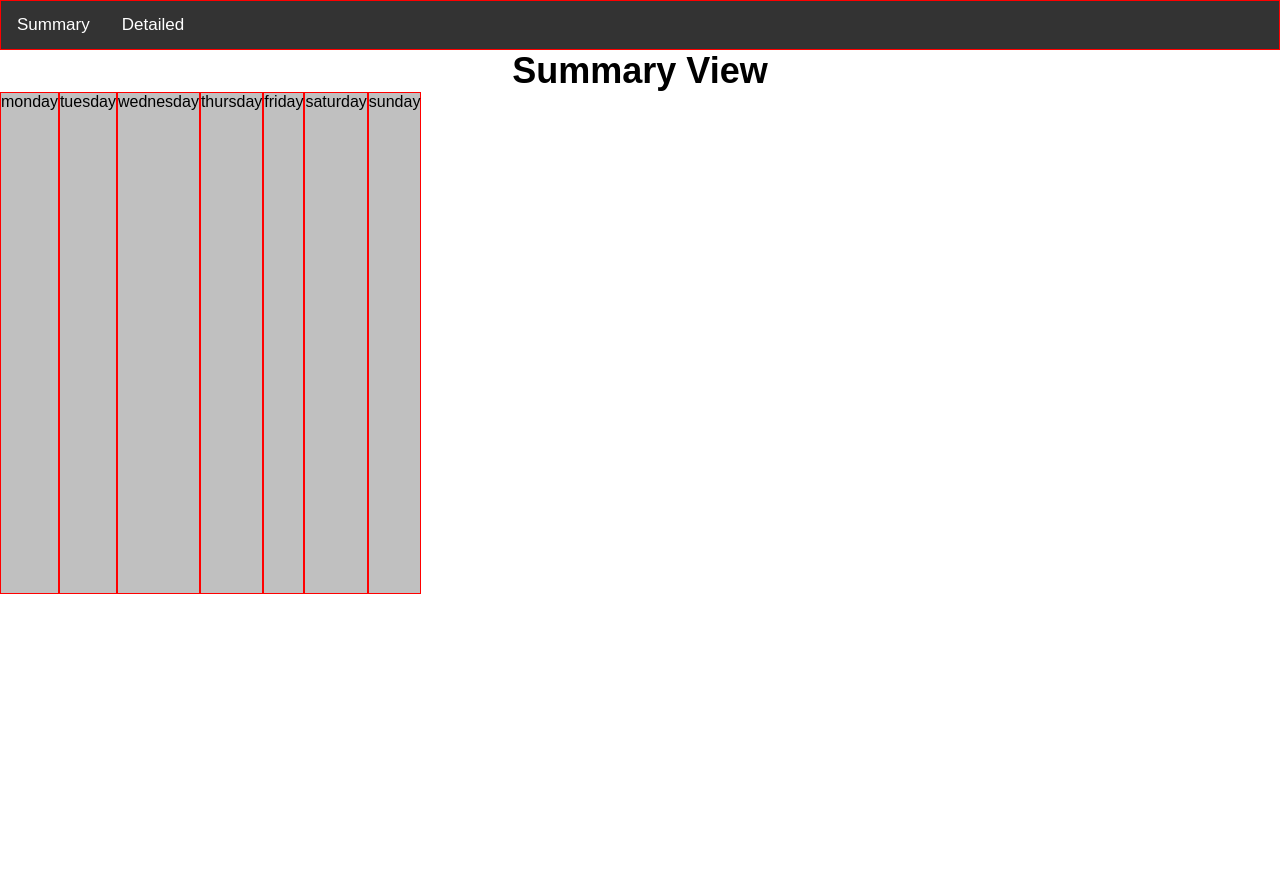
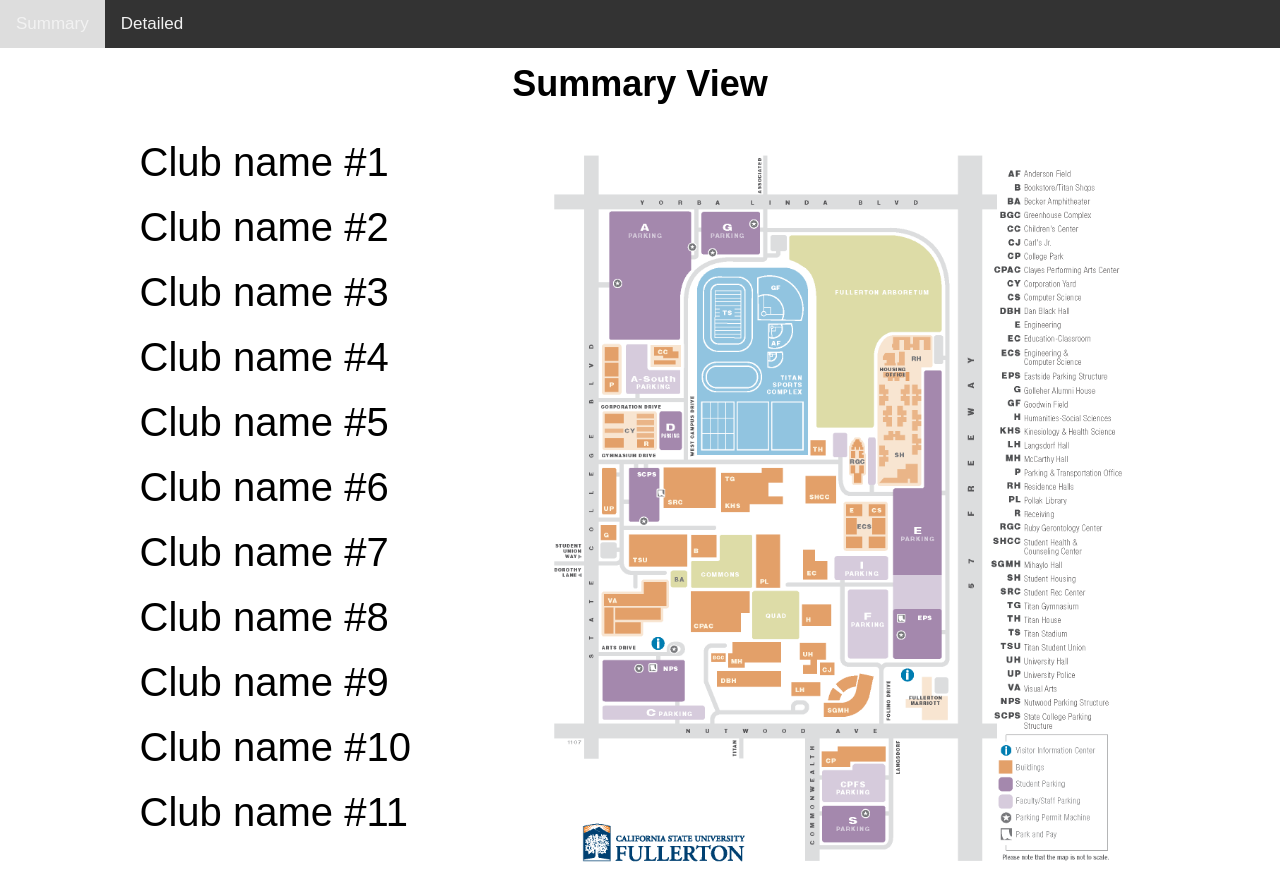
Before and after one commit to MGon025/CPSC349_ClubManager, a website: page Client/app/index.html in a window 1280 px wide. Before the commit the page ends 800 px from the top, so only its background shows below. Drawn offline with Linux system fonts and the light colour scheme.

Commit message:
intermediate front-end

```diff
--- a/Client/app/index.html
+++ b/Client/app/index.html
@@ -1,29 +1,44 @@
 <!DOCTYPE html>
+<!-- This is the html for the "Summary view" where the user can
+	look at all of the clubs on campus and click whichever one they
+	want to see a more detailed view of -->
 <html>
 	<head>
 		<meta charset="utf-8" />
 		<title>Club Manager</title>
 		<link rel="stylesheet" href="styles.css" />
 	</head>
+
 	<body>
+		<!-- nav bar -->
 		<nav class="nav">
 			<a id="link" href="/index.html">Summary</a>
 			<a id="link" href="/detailed-UI.html">Detailed</a>
 		</nav>
 
+		<!-- title -->
 		<h1 id="pageTitle">Summary View</h1>
 
-		<div>
-			<div class="row">
-				<div class="col">
-					<div class="day">monday</div>
-					<div class="day">tuesday</div>
-					<div class="day">wednesday</div>
-					<div class="day">thursday</div>
-					<div class="day">friday</div>
-					<div class="day">saturday</div>
-					<div class="day">sunday</div>
-				</div>
+		<!-- create two columns -->
+		<div class="row">
+			<div class="col">
+				<!-- column 1 is the list of clubs -->
+				<ul id="listOfClubs">
+					<li class="club"><a href="/detailed-UI.html">Club name #1</a></li>
+					<li class="club"><a href="/detailed-UI.html">Club name #2</a></li>
+					<li class="club"><a href="/detailed-UI.html">Club name #3</a></li>
+					<li class="club"><a href="/detailed-UI.html">Club name #4</a></li>
+					<li class="club"><a href="/detailed-UI.html">Club name #5</a></li>
+					<li class="club"><a href="/detailed-UI.html">Club name #6</a></li>
+					<li class="club"><a href="/detailed-UI.html">Club name #7</a></li>
+					<li class="club"><a href="/detailed-UI.html">Club name #8</a></li>
+					<li class="club"><a href="/detailed-UI.html">Club name #9</a></li>
+					<li class="club"><a href="/detailed-UI.html">Club name #10</a></li>
+					<li class="club"><a href="/detailed-UI.html">Club name #11</a></li>
+				</ul>
+
+				<!-- column 2 is the map of the school -->
+				<img width="600px" height="776px" src="/csuf_map.png" />
 			</div>
 		</div>
 	</body>
--- a/Client/app/styles.css
+++ b/Client/app/styles.css
@@ -1,3 +1,7 @@
+* {
+	/* border: 1px solid red; */
+}
+
 body {
 	margin: 0;
 	padding: 0;
@@ -7,13 +11,45 @@ body {
 h1 {
 	font-size: 36px;
 	font-weight: bold;
-	margin: auto;
+	margin: 10px auto;
 	color: black;
 	text-align: center;
 }
 
+ul {
+	height: 600px;
+	width: 300px;
+}
+
+li a {
+	text-decoration: none;
+	color: black;
+}
+
+ul li {
+	list-style-type: none;
+	font-size: 40px;
+	margin-top: 20px;
+}
+
+ol li {
+	list-style-type: bullet;
+	font-size: 20px;
+}
+
+a:hover {
+	background-color: #ddd;
+}
+
+nav a:hover {
+	background-color: #ddd;
+}
+
+img {
+	margin-right: 11%;
+}
+
 .nav {
-	border: 1px solid red;
 	background-color: #333;
 	overflow: hidden;
 }
@@ -25,10 +61,6 @@ h1 {
 	padding: 14px 16px;
 	text-decoration: none;
 	font-size: 17px;
-}
-
-nav a:hover {
-	background-color: #ddd;
 }
 
 .row {
@@ -45,16 +77,25 @@ nav a:hover {
 	flex: 1;
 }
 
-.day {
-	background-color: #c0c0c0;
-	height: 500px;
-	margin: 0px 0px;
-	border: 1px solid red;
+#pageTitle {
+	margin: 15px 0px;
 }
 
-#link {
-	display: absolute;
-	top: 10px;
-	left: 10px;
-	color: white;
+#listOfClubs {
+	display: table;
+	margin: 0 auto;
 }
+
+#clubDetails {
+	display: table;
+	margin: 0 auto;
+}
+
+#people {
+	margin-top: 0px;
+	margin-right: 25%;
+}
+
+#numPeople {
+	diplay: inline;
+}
```
Also changed, not shown: Client/app/detailed-UI.html (+27 -0 lines), Client/app/csuf_map.png (added).
